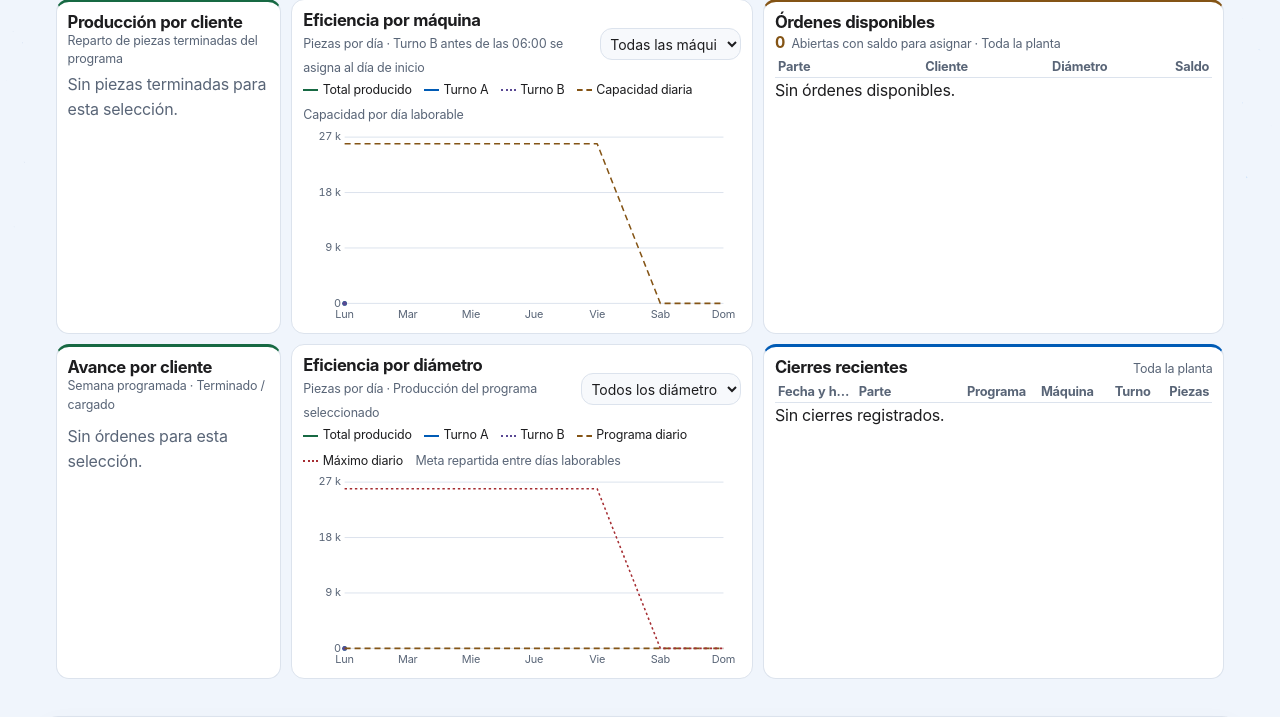
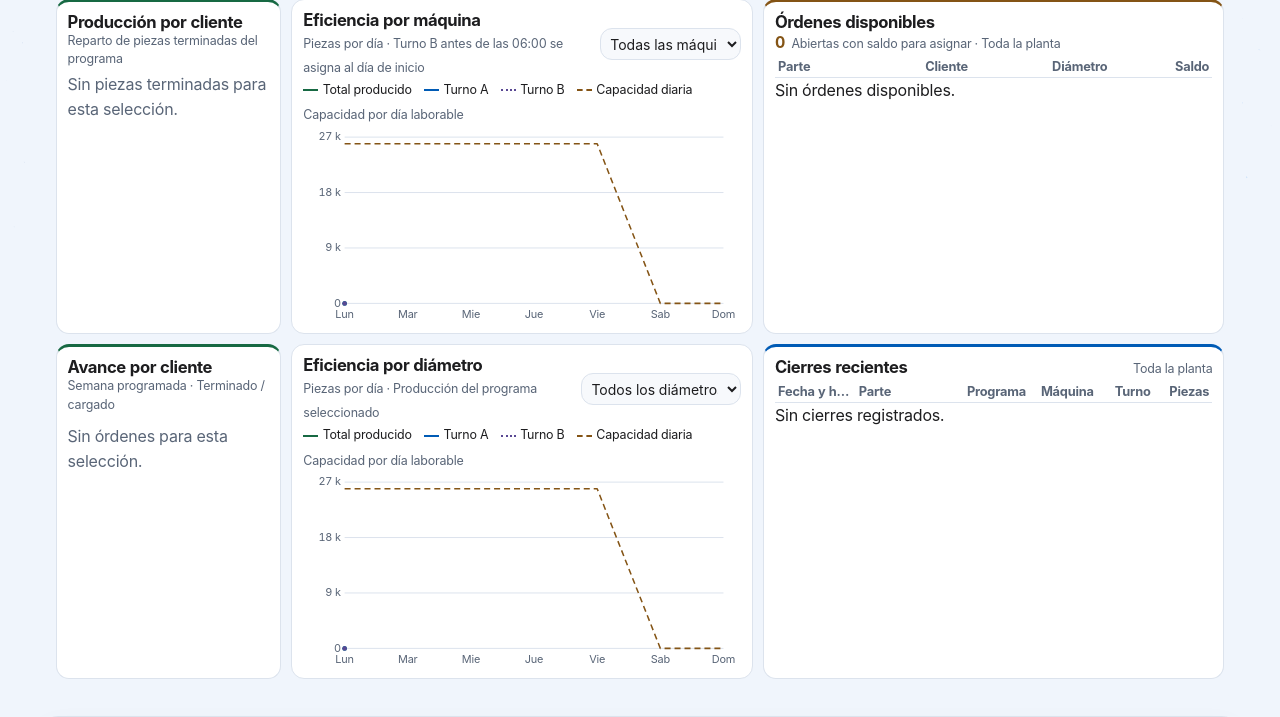
Before and after one commit to Mike50505/Proyecto-Heliang, a Django app: page /planeacion/ in a window 1280 px wide. Shown: the part 550-1267 px from the top of the page. Run offline with Django 5.2, Linux system fonts and the light colour scheme; the visitor is signed in with stand-in values (Sample User, id 1); data comes from the database, SQL or seed files in the repository; data that the repository does not hold is empty.

Commit message:
Usar capacidad diaria como referencia por diámetro

```diff
--- a/operations/capacity.py
+++ b/operations/capacity.py
@@ -194,7 +194,7 @@ def dashboard(request):
     details = []
     available_orders = []
     selected_parts = {}
-    by_customer, by_diameter = defaultdict(Progress), defaultdict(Progress)
+    by_customer = defaultdict(Progress)
     planned, carry = defaultdict(int), defaultdict(int)
     total = Progress()
     for row in records.iterator():
@@ -219,7 +219,7 @@ def dashboard(request):
             continue
         if start:
             selected_parts[row["id"]] = size
-        for group in (total, by_customer[cid], by_diameter[size]):
+        for group in (total, by_customer[cid]):
             group.add(qty, done, available)
         details.append((row["folio"], row["part__number"], name, size, qty, done, max(0, qty - done)))
     if physical:
@@ -292,27 +292,18 @@ def dashboard(request):
                 machine_output.update(daily_output)
         machine_series = weekly_series(dates, today, config.days, machine_output, machine_target, daily=True)
 
+        diameter_output = Counter()
         if physical:
-            diameter_output = Counter()
             for size, output_by_day in actual_by_diameter.items():
                 if not selected_sizes or size in selected_sizes:
                     diameter_output.update(output_by_day)
-            diameter_series = weekly_series(dates, today, config.days, diameter_output, diameter_limit, daily=True)
         else:
-            diameter_target = (sum(by_diameter[size].planned for size in selected_sizes) if selected_sizes
-                               else total.planned)
-            if diameter_target or diameter_limit:
-                matching_orders = [order_id for order_id, size in selected_parts.items()
-                                   if not selected_sizes or size in selected_sizes]
-                closes_by_shift = ProductionClose.objects.filter(work_item__order_id__in=matching_orders,
-                                                                   closed_at__lt=cutoff)
-                closes_by_shift = operational_closes(closes_by_shift).filter(
-                    work_date__gte=start, work_date__lt=start + timedelta(days=7)
-                )
-                diameter_output = Counter()
-                for work_date, shift_label, quantity in closes_by_shift.values_list("work_date", "shift").annotate(qty=Sum("quantity")):
-                    diameter_output[work_date, output_shift(shift_label)] += quantity
-                diameter_series = weekly_series(dates, today, config.days, diameter_output, diameter_target, daily=True)
+            matching_orders = [order_id for order_id, size in selected_parts.items()
+                               if not selected_sizes or size in selected_sizes]
+            closes_by_shift = runs.filter(work_item__order_id__in=matching_orders)
+            for work_date, shift_label, quantity in closes_by_shift.values_list("work_date", "shift").annotate(qty=Sum("quantity")):
+                diameter_output[work_date, output_shift(shift_label)] += quantity
+        diameter_series = weekly_series(dates, today, config.days, diameter_output, diameter_limit, daily=True)
 
         if chosen_day:
             runs = runs.filter(work_date=chosen_day)
@@ -360,8 +351,6 @@ def dashboard(request):
         "available_orders": available_orders,
         "machine_series": machine_series, "machine_options": machine_options, "chart_machine": machine_code,
         "diameter_series": diameter_series, "diameter_options": diameter_options, "chart_diameter": chart_diameter,
-        "diameter_daily_limit": Decimal(diameter_limit) / config.days,
-        "capacity_workdays": config.days,
         "machine_other_output": any(row[-1] for row in machine_series),
         "diameter_other_output": any(row[-1] for row in diameter_series),
         "capacities": rows, "plant": plant, "pool": pool, "installed": installed,
--- a/static/css/capacity.css
+++ b/static/css/capacity.css
@@ -186,13 +186,10 @@ html[data-theme="dark"] .cap-screen {--tv-shift-b:#c5affb}
 .cap-series-b {--series-color:var(--tv-shift-b)}
 .cap-series-other {--series-color:var(--tv-muted)}
 .cap-series-target {--series-color:var(--tv-amber)}
-.cap-series-limit {--series-color:var(--tv-red)}
 .cap-chart-legend span::before {content:"";display:inline-block;width:1.2em;border-top:2px solid var(--series-color);vertical-align:middle;margin-right:.35em}
 .cap-chart-legend .cap-series-target::before {border-top-style:dashed}
-.cap-chart-legend .cap-series-limit::before {border-top-style:dotted}
 .cap-chart-legend .cap-series-b::before {border-top-style:dotted}
 .cap-screen[data-chart-type="bars"] .cap-chart-legend span::before {width:.75em;height:.72em;border:0;background:var(--series-color)}
-.cap-screen[data-chart-type="bars"] .cap-chart-legend .cap-series-limit::before {height:2px}
 .cap-screen[data-chart-type="bars"] .cap-series-total {display:none}
 .cap-chart-legend small {font-size:1em}
 .cap-screen-list {margin-top:.4em}
--- a/static/js/capacity-screen.js
+++ b/static/js/capacity-screen.js
@@ -22,7 +22,6 @@
       date: dataset.date,
       actual: parse(dataset.actual),
       target: parse(dataset.target),
-      limit: parse(dataset.limit),
       shiftA: parse(dataset.shiftA),
       shiftB: parse(dataset.shiftB),
       other: parse(dataset.other),
@@ -39,7 +38,7 @@
     const right = width - font * 1.6;
     const top = font * .65;
     const bottom = height - font * 1.7;
-    const peak = Math.max(3, ...rows.map(row => Math.max(row.actual ?? 0, row.target ?? 0, row.limit ?? 0)));
+    const peak = Math.max(3, ...rows.map(row => Math.max(row.actual ?? 0, row.target ?? 0)));
     const step = 10 ** Math.floor(Math.log10(peak / 3));
     const max = 3 * step * Math.ceil(peak / (3 * step));
     const groupWidth = (right - left) / rows.length;
@@ -79,7 +78,6 @@
           if (row.other > 0) lines.push(`Otros / sin turno: ${amount(row.other)}`);
         }
         lines.push(`${state.targetLabel}: ${amount(row.target)}`);
-        if (row.limit !== null) lines.push(`Máximo diario: ${amount(row.limit)}`);
         state.tooltip.textContent = lines.join('\n');
         state.tooltip.hidden = false;
         const x = state.x(index);
@@ -125,10 +123,6 @@
           context.fillStyle = style.getPropertyValue('--tv-amber').trim();
           context.fillRect(x(index) + gap / 2, y(row.target), barWidth, bottom - y(row.target));
         }
-        if (row.limit !== null) {
-          context.fillStyle = style.getPropertyValue('--tv-red').trim();
-          context.fillRect(x(index) - groupWidth * .44, y(row.limit) - 1, groupWidth * .88, 2);
-        }
       });
       return;
     }
@@ -136,7 +130,6 @@
     const series = [
       ['actual', '--tv-green', []], ['shiftA', '--tv-shift-a', []], ['shiftB', '--tv-shift-b', [.19, .32]],
       ['other', '--tv-muted', [.15, .48]], ['target', '--tv-amber', [.55, .36]],
-      ['limit', '--tv-red', [.22, .25]],
     ];
     for (const [key, color, dash] of series) {
       if (key === 'other' && !rows.some(row => row.other > 0)) continue;
--- a/templates/operations/capacity.html
+++ b/templates/operations/capacity.html
@@ -1,6 +1,6 @@
 {% extends 'base.html' %}{% load static %}
 {% block title %}Planeación y capacidad · MESA{% endblock %}
-{% block page_styles %}<link rel="stylesheet" href="{% static 'css/capacity.css' %}?v=thin-scrollbars">{% endblock %}
+{% block page_styles %}<link rel="stylesheet" href="{% static 'css/capacity.css' %}?v=diameter-capacity-reference">{% endblock %}
 {% block content %}
 <div class="capacity-board">
 {% include 'operations/capacity_screen.html' %}
@@ -32,4 +32,4 @@
 <div class="table-wrap"><table><thead><tr><th>Máquina</th><th>Capacidad del periodo</th><th>Piezas producidas</th><th>Utilización</th></tr></thead><tbody>
 {% for code,target,qty,percent in machines %}<tr><th>{{ code }}</th><td>{% if target == None %}Sin configurar{% elif target == 0 %}Fuera de servicio{% else %}{{ target|floatformat:"-3g" }}{% endif %}</td><td>{{ qty|floatformat:"-3g" }}</td><td>{% if percent == None %}—{% else %}{{ percent|floatformat:1 }} %{% endif %}</td></tr>{% endfor %}</tbody></table></div></section>{% endif %}
 </div></div>
-<script defer src="{% static 'js/capacity-screen.js' %}?v=tv-list-scroll"></script>{% endblock %}
+<script defer src="{% static 'js/capacity-screen.js' %}?v=diameter-capacity-reference"></script>{% endblock %}
--- a/templates/operations/capacity_screen.html
+++ b/templates/operations/capacity_screen.html
@@ -132,11 +132,7 @@
         </select>
       </div>
       <div class="cap-chart-content" data-cap-series="diameter">
-        {% if physical_week %}
-          {% include 'operations/capacity_weekly_chart.html' with series=diameter_series has_other=diameter_other_output chart_id='diameter' target_label='Máximo diario' chart_label='Producción diaria y capacidad diaria por diámetro' %}
-        {% else %}
-          {% include 'operations/capacity_weekly_chart.html' with series=diameter_series has_other=diameter_other_output chart_id='diameter' target_label='Programa diario' daily_limit=diameter_daily_limit chart_label='Producción diaria y programa diario por diámetro con límite configurado' %}
-        {% endif %}
+        {% include 'operations/capacity_weekly_chart.html' with series=diameter_series has_other=diameter_other_output chart_id='diameter' target_label='Capacidad diaria' chart_label='Producción diaria y capacidad diaria por diámetro' %}
       </div>
     </section>
     <section class="cap-screen-card cap-orders">
--- a/templates/operations/capacity_weekly_chart.html
+++ b/templates/operations/capacity_weekly_chart.html
@@ -3,19 +3,16 @@
     <span class="cap-series-total">Total producido</span><span class="cap-series-a">Turno A</span><span class="cap-series-b">Turno B</span>
     {% if has_other %}<span class="cap-series-other">Otros / sin turno</span>{% endif %}
     <span class="cap-series-target">{{ target_label }}</span>
-    {% if daily_limit != None %}<span class="cap-series-limit">Máximo diario</span>{% endif %}
-    {% if series.0.2 == None %}<small>Sin capacidad configurada</small>{% elif chart_id == 'diameter' %}<small>Meta repartida entre días laborables</small>{% elif chart_id == 'machine' %}<small>Capacidad por día laborable</small>{% endif %}
+    {% if series.0.2 == None %}<small>Sin capacidad configurada</small>{% else %}<small>Capacidad por día laborable</small>{% endif %}
   </div>
   <div class="cap-line-chart">
     <canvas data-cap-line aria-label="{{ chart_label }}" aria-describedby="capacity-line-{{ chart_id }}" hidden></canvas>
     <ul id="capacity-line-{{ chart_id }}">
       {% for day,actual,target,shift_a,shift_b,other in series %}
         <li data-label="{{ day|date:'D' }}" data-date="{{ day|date:'D d/m/Y' }}" data-actual="{{ actual|floatformat:'3u' }}" data-target="{{ target|floatformat:'3u' }}"
-            data-shift-a="{{ shift_a|floatformat:'3u' }}" data-shift-b="{{ shift_b|floatformat:'3u' }}" data-other="{{ other|floatformat:'3u' }}"
-            {% if daily_limit != None %}data-limit="{% if forloop.counter <= capacity_workdays %}{{ daily_limit|floatformat:'3u' }}{% else %}0{% endif %}"{% endif %}>
+            data-shift-a="{{ shift_a|floatformat:'3u' }}" data-shift-b="{{ shift_b|floatformat:'3u' }}" data-other="{{ other|floatformat:'3u' }}">
           {{ day|date:'D d/m' }} · Producido {% if actual != None %}{{ actual|floatformat:"-3g" }} · Turno A {{ shift_a|floatformat:"-3g" }} · Turno B {{ shift_b|floatformat:"-3g" }}{% if other %} · Otros / sin turno {{ other|floatformat:"-3g" }}{% endif %}{% else %}—{% endif %}
           · {{ target_label }} {% if target != None %}{{ target|floatformat:"-3g" }}{% else %}—{% endif %}
-          {% if daily_limit != None %}· Máximo diario {% if forloop.counter <= capacity_workdays %}{{ daily_limit|floatformat:"-3g" }}{% else %}0{% endif %}{% endif %}
         </li>
       {% endfor %}
     </ul>
```
